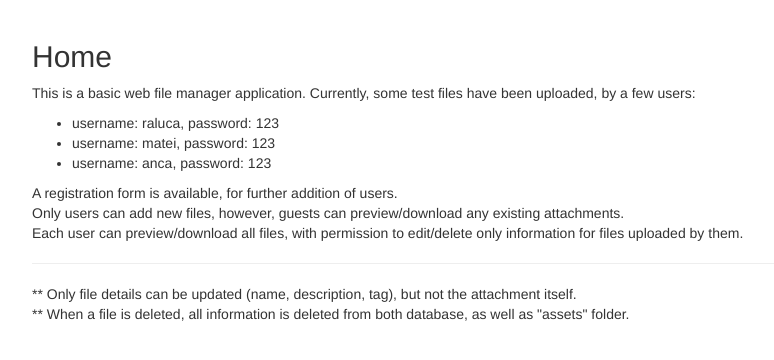
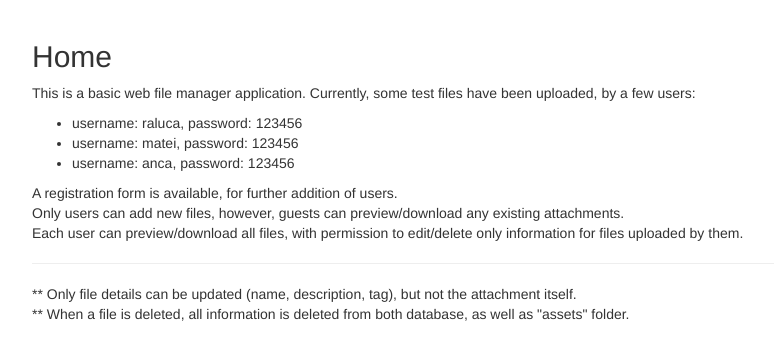
Before and after one commit to ralucastanescu/webfilemanager, a CodeIgniter app: page /webfilemanager/ in a window 1280 px wide. Shown: the part 52-412 px from the top of the page, without its empty margins (38-812 px from the left). Run offline with CodeIgniter, Linux system fonts and the light colour scheme.

Commit message:
Changed password to 6 ch

```diff
--- a/application/views/pages/home.php
+++ b/application/views/pages/home.php
@@ -7,13 +7,13 @@
     Currently, some test files have been uploaded, by a few users:
     <ul>
         <li>
-            username: raluca, password: 123
+            username: raluca, password: 123456
         </li>
         <li>
-            username: matei, password: 123
+            username: matei, password: 123456
         </li>
         <li>
-            username: anca, password: 123
+            username: anca, password: 123456
         </li>
     </ul>
     A registration form is available, for further addition of users. <br/>
--- a/webfilemanagerDB.sql
+++ b/webfilemanagerDB.sql
@@ -66,9 +66,9 @@ CREATE TABLE `users` (
 --
 
 INSERT INTO `users` (`id`, `name`, `email`, `username`, `password`, `register_date`) VALUES
-(1, 'Raluca', 'rlcstanescu@yahoo.com', 'raluca', '202cb962ac59075b964b07152d234b70', '2020-05-31 20:45:19'),
-(2, 'Anca', 'anca@yahoo.com', 'anca', '202cb962ac59075b964b07152d234b70', '2020-05-31 20:48:32'),
-(3, 'Matei', 'matei@gmail.com', 'matei', '202cb962ac59075b964b07152d234b70', '2020-06-01 11:34:35');
+(1, 'Raluca', 'rlcstanescu@yahoo.com', 'raluca', 'e10adc3949ba59abbe56e057f20f883e', '2020-05-31 20:45:19'),
+(2, 'Anca', 'anca@yahoo.com', 'anca', 'e10adc3949ba59abbe56e057f20f883e', '2020-05-31 20:48:32'),
+(3, 'Matei', 'matei@gmail.com', 'matei', 'e10adc3949ba59abbe56e057f20f883e', '2020-06-01 11:34:35');
 
 --
 -- Indexes for dumped tables
```
